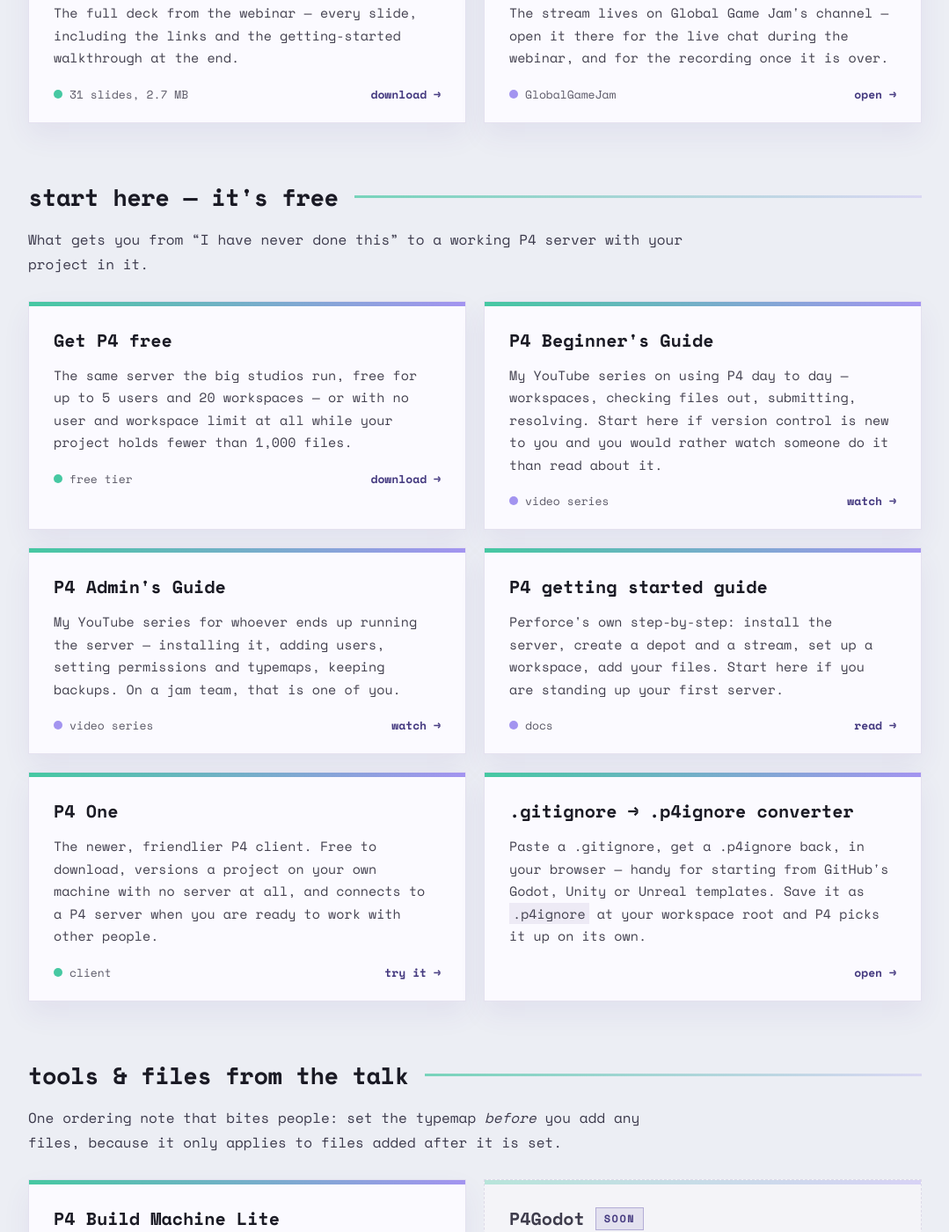
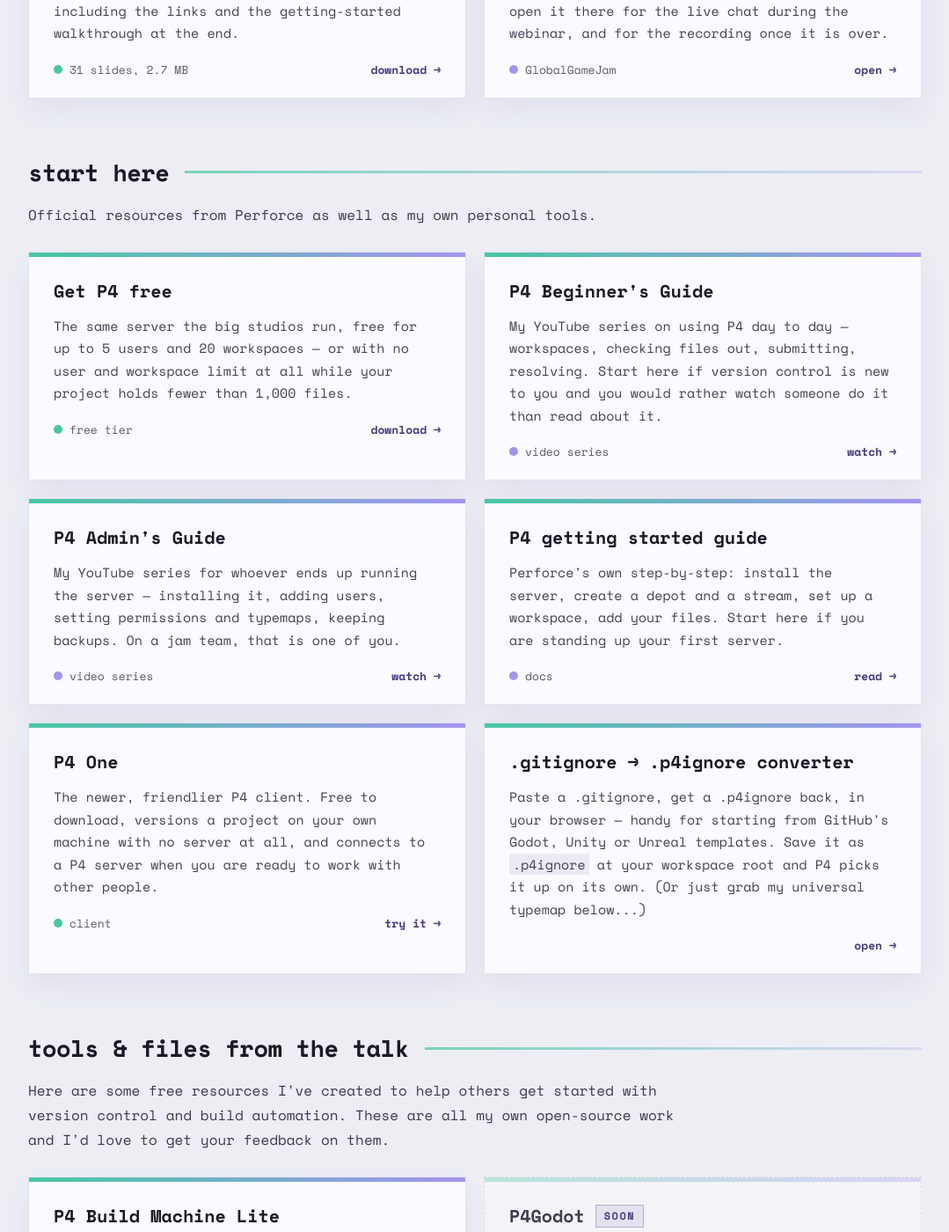
Before and after one commit to jase-perf/jase-perf.github.io, a Jekyll site: the page ggj-2026/index.html, which Jekyll copies as it is, in a window 1280 px wide and 1400 px high, scrolled down 1312 px. Shown: the whole window at 88% size, without its empty margins (100-1179 px from the left). Built offline with Jekyll 4.4.1, drawn with Linux system fonts in a browser that asks for light colours; some of the changed text lies outside the part shown.

Commit message:
Updated copy on ggj page

```diff
--- a/ggj-2026/index.html
+++ b/ggj-2026/index.html
@@ -607,10 +607,7 @@
         <div class="section">
           <div class="section-title">the talk <span class="rule"></span></div>
           <p class="section-note">
-            The stream is below, and it turns into the recording once the
-            webinar ends. Everything else from the talk is on this page, and it
-            keeps getting updated as the links below go live — bookmark it
-            rather than screenshotting it.
+            All my resources from the talk are on this page. I will keep updating links as I release more.
           </p>
           <div class="video-container">
             <iframe
@@ -670,11 +667,10 @@
         <!-- ===== start here ===== -->
         <div class="section">
           <div class="section-title">
-            start here — it&#39;s free <span class="rule"></span>
+            start here<span class="rule"></span>
           </div>
           <p class="section-note">
-            What gets you from &ldquo;I have never done this&rdquo; to a working
-            P4 server with your project in it.
+            Official resources from Perforce as well as my own personal tools.
           </p>
           <div class="grid">
             <a
@@ -808,7 +804,7 @@
                   Paste a .gitignore, get a .p4ignore back, in your browser —
                   handy for starting from GitHub&#39;s Godot, Unity or Unreal
                   templates. Save it as <code>.p4ignore</code> at your workspace
-                  root and P4 picks it up on its own.
+                  root and P4 picks it up on its own. (Or just grab my universal typemap below...)
                 </div>
                 <div class="card-meta">
                   <span class="spacer"></span
@@ -825,9 +821,9 @@
             tools &amp; files from the talk <span class="rule"></span>
           </div>
           <p class="section-note">
-            One ordering note that bites people: set the typemap
-            <em>before</em> you add any files, because it only applies to files
-            added after it is set.
+            Here are some free resources I've created to help others get started
+            with version control and build automation. These are all my own open-source
+            work and I'd love to get your feedback on them.
           </p>
           <div class="grid">
             <a
```
